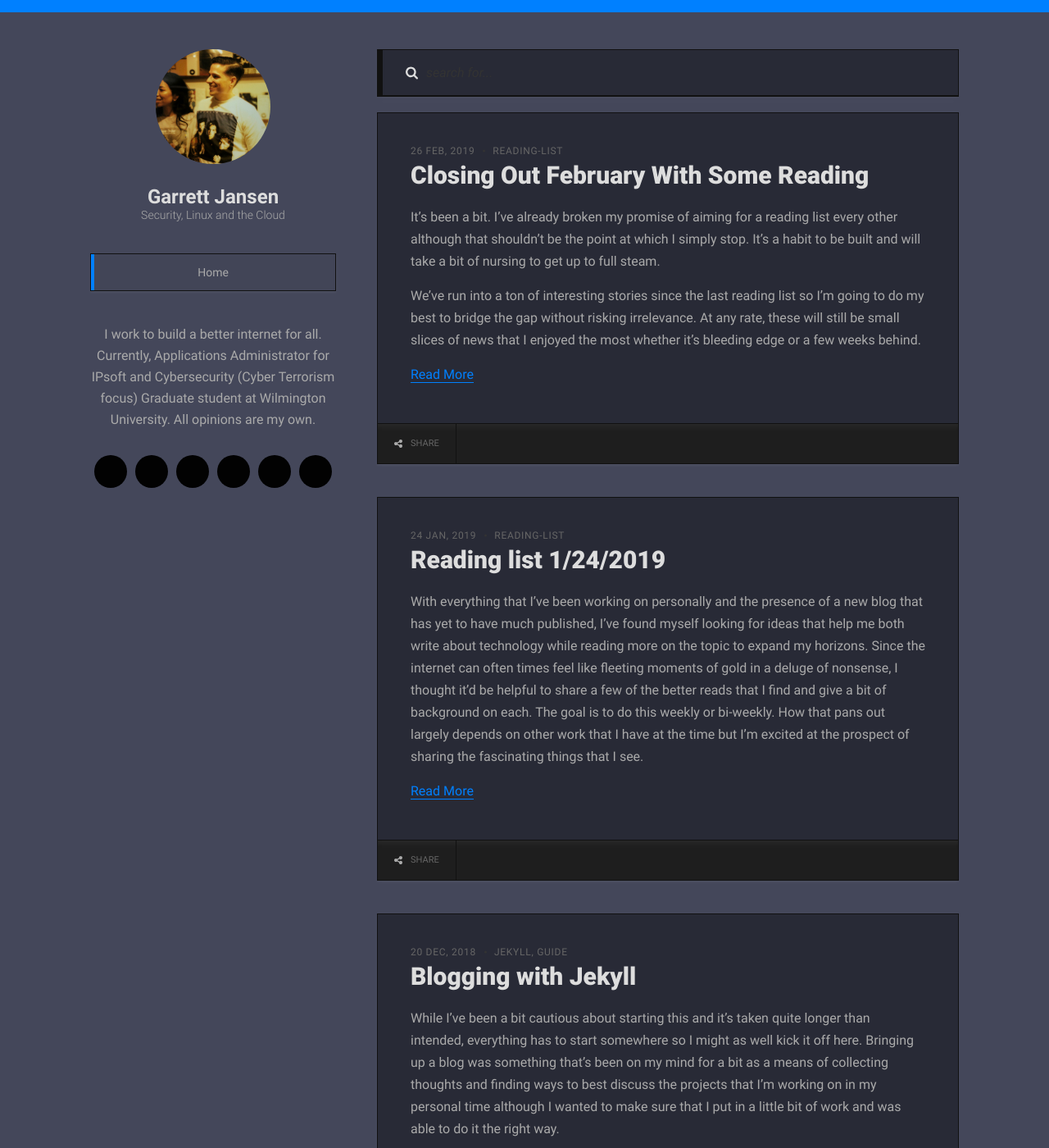
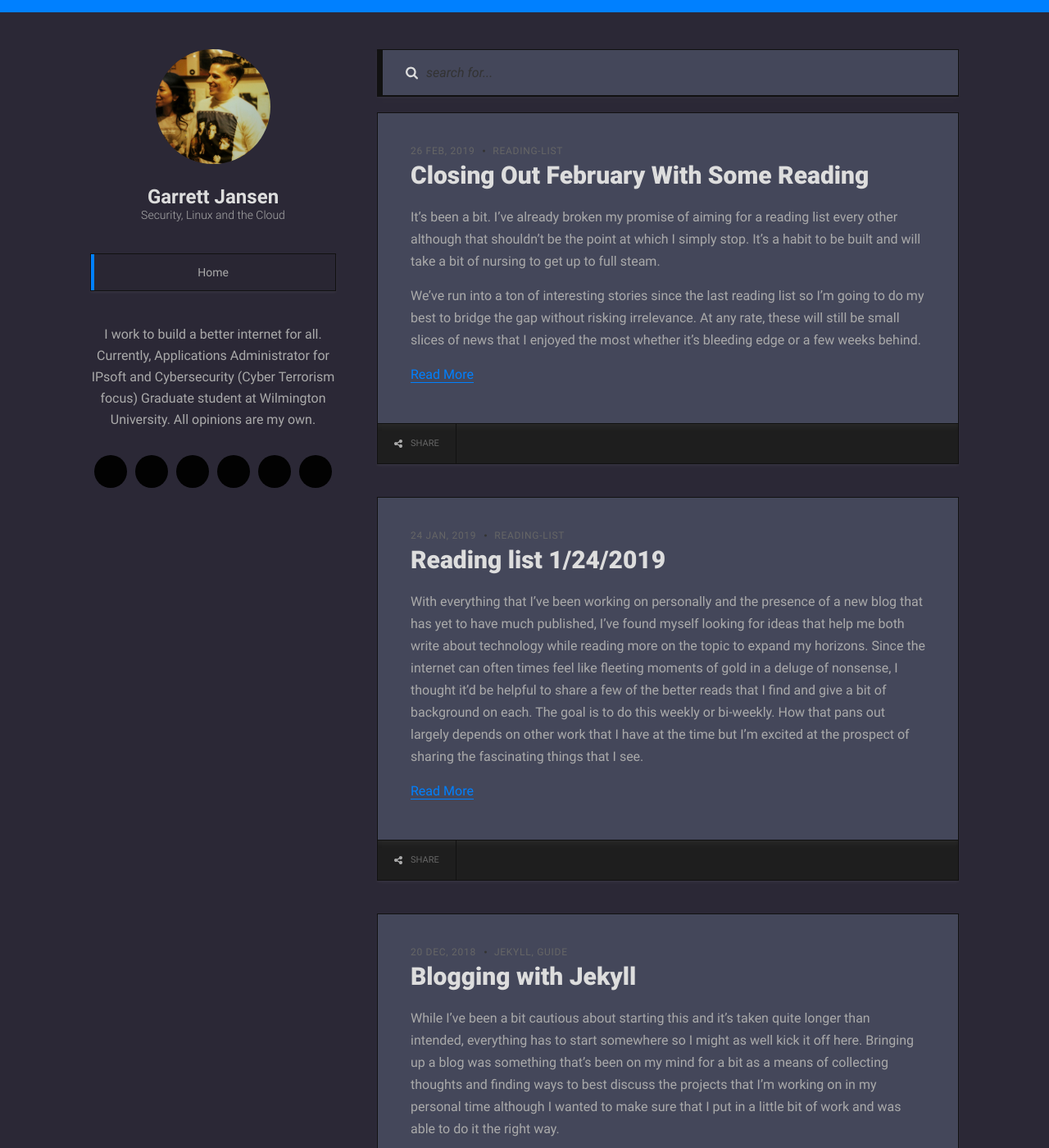
Before and after one commit to garrettjj/website, a Jekyll site: the page built from index.html, in a window 1280 px wide and 1400 px high. Shown: the whole window at 82% size. Built offline with Jekyll 4.4.1, drawn with Linux system fonts in a browser that asks for light colours; the list of posts is cut into pages by our own code.

Commit message:
Color tweak

```diff
--- a/assets/partials/_vars.scss
+++ b/assets/partials/_vars.scss
@@ -1,7 +1,7 @@
-$background-color: 		#44475a;
+$background-color: 		#2b2836;
 
-$black:					#fff;
-$white:					#282a36;
+$black:					#f8f8f2;
+$white:					#44475a;
 
 $grey-color-darker: 	#eee;
 $grey-color-dark: 		#ddd;
```
